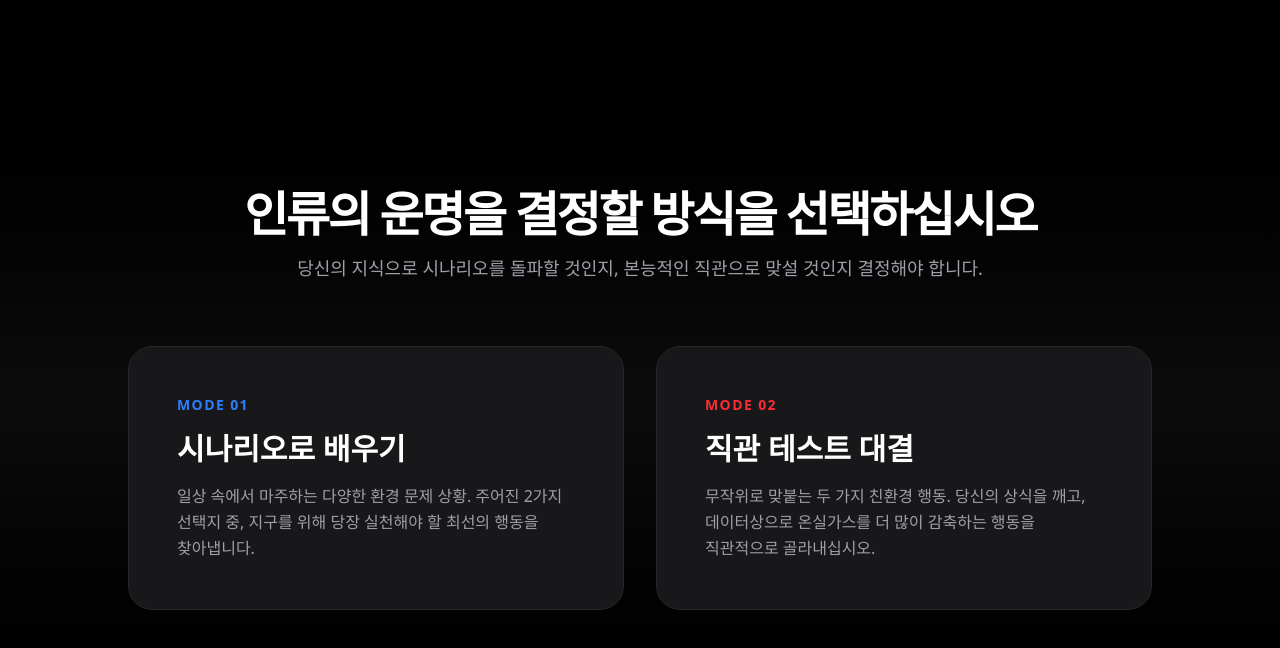
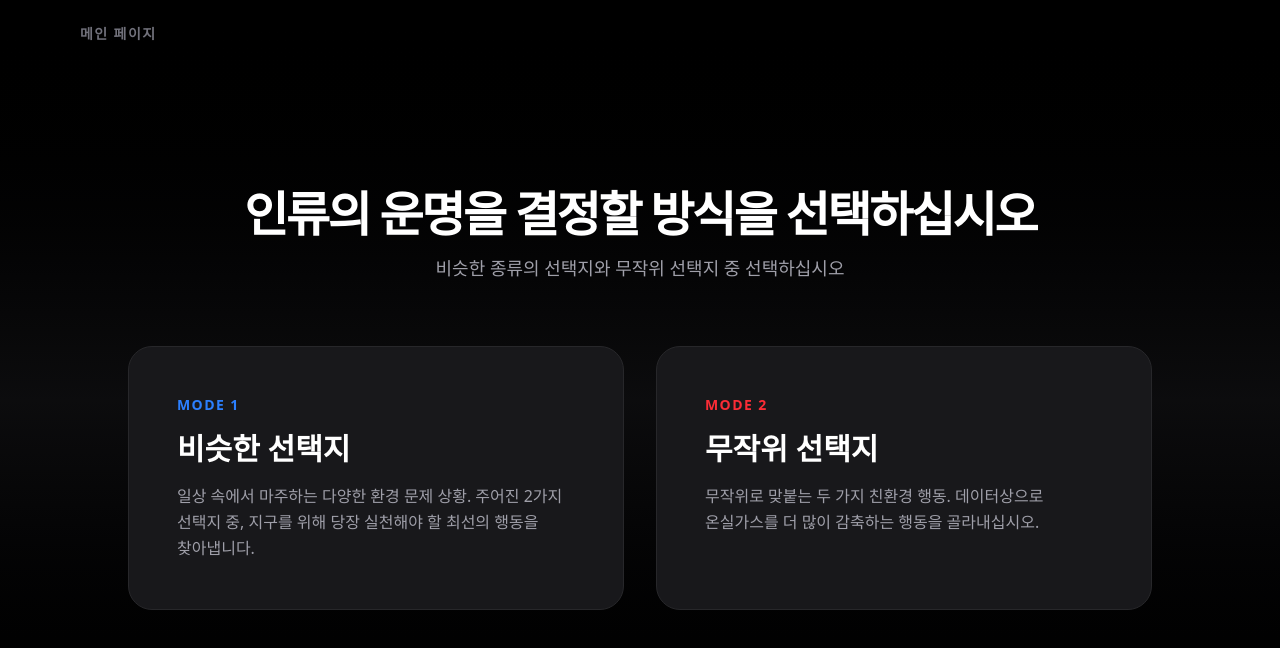
Before and after one commit to imsoohyeok/Anthropocene, a Next.js app: page /quiz in a window 1280 px wide. Shown: the top 648 px of the page. Built offline with nearby package versions, Linux system fonts and the light colour scheme.

Commit message:
네비게이션 바 추가

```diff
--- a/src/app/quiz/page.tsx
+++ b/src/app/quiz/page.tsx
@@ -3,6 +3,7 @@
 import { useState } from "react";
 import ScenarioQuizWrapper from "@/components/quiz/ScenarioQuizWrapper";
 import RandomQuizWrapper from "@/components/quiz/RandomQuizWrapper";
+import Link from "next/link";
 
 // 메인 모드 선택 페이지
 export default function QuizPage() {
@@ -11,22 +12,34 @@ export default function QuizPage() {
     "scenario" | "random" | null
   >(null);
 
-  // 모드가 선택되었다면, 해당 래퍼 컴포넌트를 렌더링 (Hook 조건부 호출 에러 완벽 방지)
-  if (selectedMode === "scenario") return <ScenarioQuizWrapper />;
-  if (selectedMode === "random") return <RandomQuizWrapper />;
+  const handleExitToMenu = () => setSelectedMode(null);
+
+  if (selectedMode === "scenario")
+    return <ScenarioQuizWrapper onExit={handleExitToMenu} />;
+
+  if (selectedMode === "random")
+    return <RandomQuizWrapper onExit={handleExitToMenu} />;
 
   // 모드 선택 화면 UI
   return (
     <main className="relative flex flex-col items-center justify-center min-h-screen px-6 bg-black text-white overflow-hidden">
       <div className="absolute inset-0 bg-linear-to-b from-black via-zinc-900 to-black opacity-50 pointer-events-none" />
 
+      <div className="absolute top-6 w-full max-w-6xl flex justify-between items-center px-4 z-20">
+        <Link
+          href="/"
+          className="text-zinc-500 hover:text-white transition-colors flex items-center gap-2 font-bold tracking-widest text-sm uppercase"
+        >
+          메인 페이지
+        </Link>
+      </div>
+
       <div className="relative z-10 flex flex-col items-center max-w-5xl w-full">
         <h1 className="text-4xl md:text-5xl font-black mb-4 tracking-tighter text-center">
           인류의 운명을 결정할 방식을 선택하십시오
         </h1>
         <p className="text-zinc-400 mb-16 text-center text-lg break-keep">
-          당신의 지식으로 시나리오를 돌파할 것인지, 본능적인 직관으로 맞설
-          것인지 결정해야 합니다.
+          비슷한 종류의 선택지와 무작위 선택지 중 선택하십시오
         </p>
 
         {/* 선택 카드 컨테이너 */}
@@ -38,10 +51,10 @@ export default function QuizPage() {
           >
             <div className="absolute inset-0 bg-blue-500/5 translate-y-full group-hover:translate-y-0 transition-transform duration-500" />
             <span className="relative text-blue-500 font-bold tracking-widest text-sm mb-4 uppercase">
-              Mode 01
+              Mode 1
             </span>
             <h2 className="relative text-3xl font-bold mb-4 group-hover:text-blue-400 transition-colors">
-              시나리오로 배우기
+              비슷한 선택지
             </h2>
             <p className="relative text-zinc-400 leading-relaxed break-keep group-hover:text-zinc-300 transition-colors">
               일상 속에서 마주하는 다양한 환경 문제 상황. 주어진 2가지 선택지
@@ -56,15 +69,14 @@ export default function QuizPage() {
           >
             <div className="absolute inset-0 bg-red-500/5 translate-y-full group-hover:translate-y-0 transition-transform duration-500" />
             <span className="relative text-red-500 font-bold tracking-widest text-sm mb-4 uppercase">
-              Mode 02
+              Mode 2
             </span>
             <h2 className="relative text-3xl font-bold mb-4 group-hover:text-red-400 transition-colors">
-              직관 테스트 대결
+              무작위 선택지
             </h2>
             <p className="relative text-zinc-400 leading-relaxed break-keep group-hover:text-zinc-300 transition-colors">
-              무작위로 맞붙는 두 가지 친환경 행동. 당신의 상식을 깨고,
-              데이터상으로 온실가스를 더 많이 감축하는 행동을 직관적으로
-              골라내십시오.
+              무작위로 맞붙는 두 가지 친환경 행동. 데이터상으로 온실가스를 더
+              많이 감축하는 행동을 골라내십시오.
             </p>
           </button>
         </div>
--- a/src/components/quiz/QuizBoard.tsx
+++ b/src/components/quiz/QuizBoard.tsx
@@ -1,6 +1,7 @@
 "use client";
 
 import { useState } from "react";
+import Link from "next/link";
 import { QuizBoardProps } from "@/types/QuizBoard";
 
 export default function QuizBoard({
@@ -12,14 +13,14 @@ export default function QuizBoard({
   score,
   handleAnswer,
   totalQuizzes,
+  onExit,
+  resetGame,
 }: QuizBoardProps) {
-  // 팝업 상태 관리: null이면 팝업 닫힘, 객체가 있으면 팝업 열림
   const [feedback, setFeedback] = useState<{
     isCorrect: boolean;
     text: string;
   } | null>(null);
 
-  // 선택지 클릭 시 즉시 넘어가지 않고 팝업을 먼저 띄움
   const onOptionClick = (isCorrect: boolean) => {
     setFeedback({
       isCorrect,
@@ -27,7 +28,6 @@ export default function QuizBoard({
     });
   };
 
-  // 팝업에서 '다음' 버튼을 눌렀을 때 비로소 로직(점수, 해수면 계산)을 처리하고 넘어감
   const onNextClick = () => {
     if (feedback) {
       handleAnswer(feedback.isCorrect);
@@ -35,6 +35,7 @@ export default function QuizBoard({
     }
   };
 
+  // 게임 오버 화면 (다시 도전 & 모드 선택 버튼 추가)
   if (isGameOver) {
     return (
       <div className="flex flex-col items-center justify-center w-full h-screen bg-red-950 text-white z-50 relative">
@@ -44,16 +45,25 @@ export default function QuizBoard({
         <p className="text-xl text-zinc-300">
           해수면이 100% 차올라 인류가 위기에 처했습니다.
         </p>
-        <button
-          onClick={() => window.location.reload()}
-          className="mt-8 px-6 py-3 border border-red-500 text-red-500 hover:bg-red-500 hover:text-white transition-colors font-bold"
-        >
-          다시 도전하기
-        </button>
+        <div className="flex gap-4 mt-8">
+          <button
+            onClick={resetGame}
+            className="px-6 py-3 border border-red-500 text-red-500 hover:bg-red-500 hover:text-white transition-colors font-bold"
+          >
+            다시 도전하기
+          </button>
+          <button
+            onClick={onExit}
+            className="px-6 py-3 bg-zinc-800 text-white hover:bg-zinc-700 transition-colors font-bold"
+          >
+            모드 선택으로
+          </button>
+        </div>
       </div>
     );
   }
 
+  // 게임 완료 화면 (다른 모드 즐기기 버튼 추가)
   if (isFinished) {
     return (
       <div className="flex flex-col items-center justify-center w-full h-screen bg-zinc-900 text-white z-50 relative">
@@ -66,14 +76,37 @@ export default function QuizBoard({
         <p className="text-lg text-zinc-400 mt-2">
           최종 해수면 상승: {waterLevel}%
         </p>
+        <button
+          onClick={onExit}
+          className="mt-10 px-10 py-4 bg-blue-600 text-white font-bold rounded-full hover:bg-blue-500 transition-all shadow-lg hover:shadow-blue-500/50"
+        >
+          다른 모드 즐기기
+        </button>
       </div>
     );
   }
 
+  // 퀴즈 진행 화면
   return (
     <div className="relative w-full h-screen flex flex-col items-center justify-center px-6 z-10 text-white">
-      {/* 1. 상단 상태 바 */}
-      <div className="absolute top-12 w-full max-w-4xl flex justify-between items-end px-4">
+      {/* 상단 네비게이션 바 (Home / Exit) */}
+      <div className="absolute top-6 w-full max-w-6xl flex justify-between items-center px-4 z-20">
+        <Link
+          href="/"
+          className="text-zinc-500 hover:text-white transition-colors flex items-center gap-2 font-bold tracking-widest text-sm uppercase"
+        >
+          메인 페이지
+        </Link>
+        <button
+          onClick={onExit}
+          className="text-zinc-500 hover:text-white transition-colors font-bold tracking-widest text-sm uppercase"
+        >
+          모드 선택하기
+        </button>
+      </div>
+
+      {/* 상단 상태 바 */}
+      <div className="absolute top-20 w-full max-w-4xl flex justify-between items-end px-4">
         <div className="flex flex-col">
           <span className="text-zinc-500 text-sm font-bold tracking-widest uppercase mb-1">
             Question
@@ -91,18 +124,18 @@ export default function QuizBoard({
         </div>
       </div>
 
-      {/* 2. 중앙 질문 영역 */}
-      <div className="max-w-3xl text-center mb-16">
+      {/* 중앙 질문 영역 */}
+      <div className="max-w-3xl text-center mb-16 mt-10">
         <h2 className="text-2xl md:text-4xl font-bold leading-tight text-zinc-100 break-keep">
           {currentQuiz.question}
         </h2>
       </div>
 
-      {/* 3. 2지선다 버튼 영역 */}
+      {/* 2지선다 버튼 영역 */}
       <div className="grid grid-cols-1 md:grid-cols-2 gap-6 w-full max-w-4xl">
         <button
           onClick={() => onOptionClick(currentQuiz.options.A.isCorrect)}
-          disabled={feedback !== null} // 팝업이 떠있을 땐 클릭 방지
+          disabled={feedback !== null}
           className="group relative flex flex-col items-center justify-center p-10 md:p-12 bg-zinc-900 border border-zinc-800 rounded-2xl hover:bg-zinc-800 hover:border-zinc-500 transition-all duration-300 disabled:opacity-50 disabled:cursor-not-allowed"
         >
           <span className="absolute top-6 left-6 text-2xl font-bold text-zinc-700 group-hover:text-zinc-400 transition-colors">
@@ -127,7 +160,7 @@ export default function QuizBoard({
         </button>
       </div>
 
-      {/* 4. 피드백 팝업 (오버레이) */}
+      {/* 피드백 팝업 (오버레이) */}
       {feedback && (
         <div className="absolute inset-0 z-50 flex items-center justify-center bg-black/80 backdrop-blur-sm p-4">
           <div
--- a/src/components/quiz/RandomQuizWrapper.tsx
+++ b/src/components/quiz/RandomQuizWrapper.tsx
@@ -2,9 +2,10 @@
 
 import QuizBoard from "@/components/quiz/QuizBoard";
 import RisingSea from "./RisingSea";
+import { WrapperProps } from "@/types/Wrapper";
 import { useRandomQuiz } from "@/hooks/useRandomQuiz";
 
-export default function RandomQuizWrapper() {
+export default function RandomQuizWrapper({ onExit }: WrapperProps) {
   const ROUNDS = 10;
   const quizGameState = useRandomQuiz(ROUNDS);
 
@@ -13,7 +14,7 @@ export default function RandomQuizWrapper() {
   return (
     <div className="relative min-h-screen bg-black text-white overflow-hidden">
       <RisingSea waterLevel={quizGameState.waterLevel} />
-      <QuizBoard {...quizGameState} totalQuizzes={ROUNDS} />
+      <QuizBoard {...quizGameState} onExit={onExit} totalQuizzes={ROUNDS} />
     </div>
   );
 }
--- a/src/types/QuizBoard.ts
+++ b/src/types/QuizBoard.ts
@@ -9,4 +9,6 @@ export interface QuizBoardProps {
   score: number;
   handleAnswer: (isCorrect: boolean) => void;
   totalQuizzes: number;
+  onExit: () => void;
+  resetGame: () => void;
 }
--- /dev/null
+++ b/src/types/Wrapper.ts
@@ -0,0 +1,3 @@
+export interface WrapperProps {
+  onExit: () => void;
+}
```
Also changed, not shown: src/components/quiz/ScenarioQuizWrapper.tsx (+7 -2 lines).
